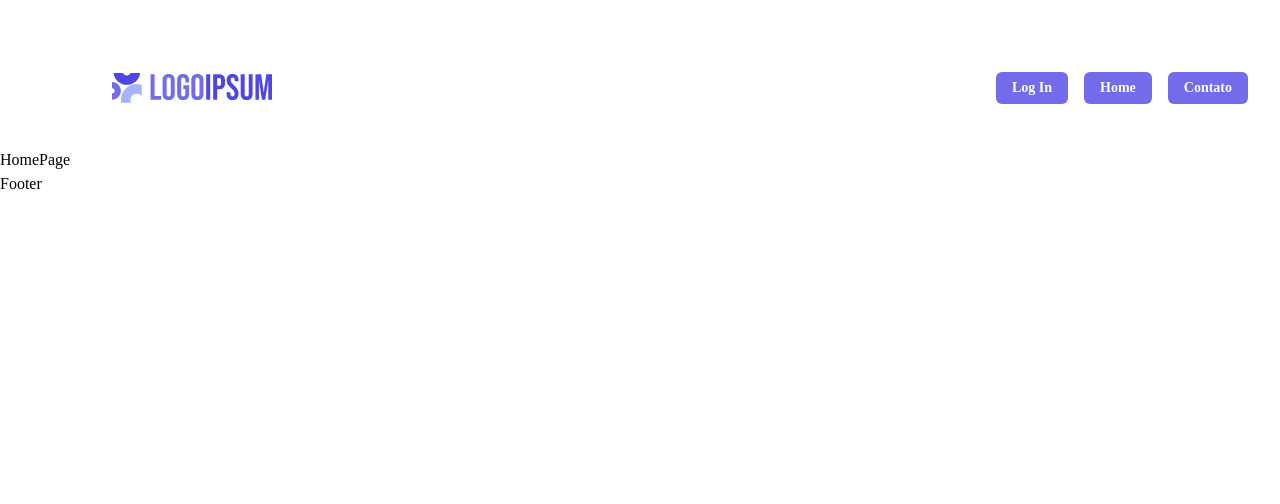
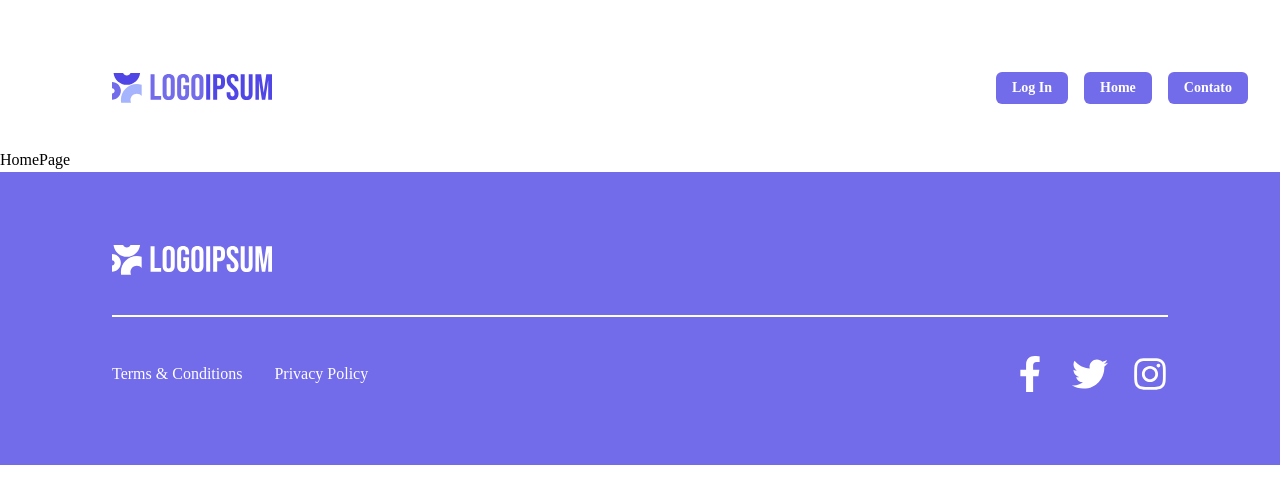
Before and after one commit to NaBuchholz/slideworkrs-codechallange, a React (Vite) app: page / in a window 1280 px wide. Shown: the top 504 px of the page. Built offline with nearby package versions, Linux system fonts and the light colour scheme.

Commit message:
💄 Add Footer

```diff
--- a/src/components/Footer/index.jsx
+++ b/src/components/Footer/index.jsx
@@ -1,5 +1,56 @@
+import { Logo } from '..';
+import { FaFacebookF, FaTwitter, FaInstagram } from 'react-icons/fa';
+
 const Footer = () => {
-	return <div>Footer</div>;
+	return (
+		<footer className="md:h-[293px] bg-slideworks-700 h-80">
+			<div className="h-full flex md:items-center">
+				<div className="flex flex-col md:justify-between md:items-start md:px-28 px-1 w-full md:h-1/2 justify-around ">
+					<div>
+						<Logo fill />
+					</div>
+					<div className="bg-white h-[2px] w-full" />
+					<div className="flex flex-col md:flex-row md:justify-between w-full ">
+						<section className="flex md:items-center md:justify-between justify-center ">
+							<div className="flex gap-8 text-white">
+								<a
+									href="#"
+									className="md:font-normal">
+									Terms &amp; Conditions
+								</a>
+								<a
+									href="#"
+									className="md:font-normal">
+									Privacy Policy
+								</a>
+							</div>
+						</section>
+						<br />
+						<div className="flex md:justify-start justify-center md:gap-6 gap-10">
+							<a
+								href="https://pt-br.facebook.com"
+								target="_blank"
+								rel="noreferrer">
+								<FaFacebookF className="md:w-9 md:h-9 h-7 w-7 text-white" />
+							</a>
+							<a
+								href="https://twitter.com"
+								target="_blank"
+								rel="noreferrer">
+								<FaTwitter className="md:w-9 md:h-9 h-7 w-7 text-white" />
+							</a>
+							<a
+								href="https://www.instagram.com"
+								target="_blank"
+								rel="noreferrer">
+								<FaInstagram className="md:w-9 md:h-9 h-7 w-7 text-white" />
+							</a>
+						</div>
+					</div>
+				</div>
+			</div>
+		</footer>
+	);
 };
 
 export default Footer;
--- a/src/components/index.jsx
+++ b/src/components/index.jsx
@@ -1,2 +1,3 @@
 export { default as Footer } from './Footer';
 export { default as Header } from './Header';
+export { default as Logo } from './Logoipsum';
```
